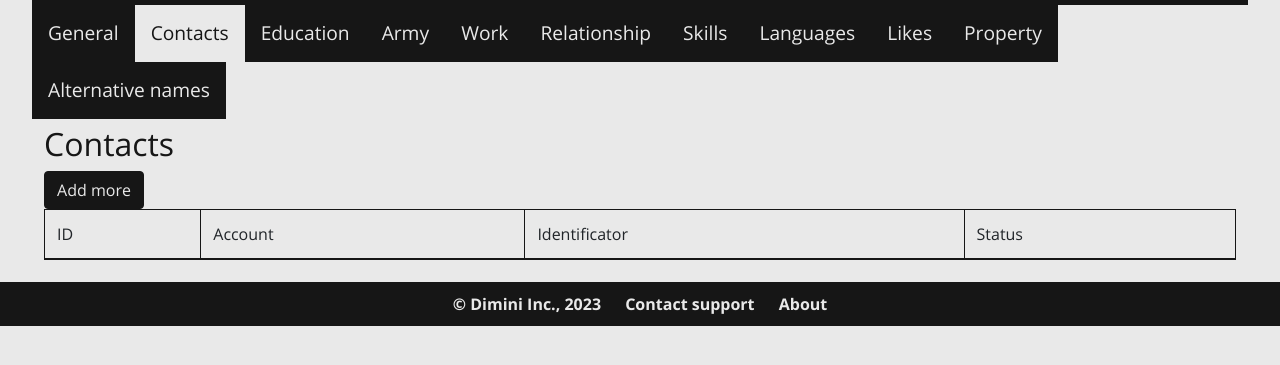
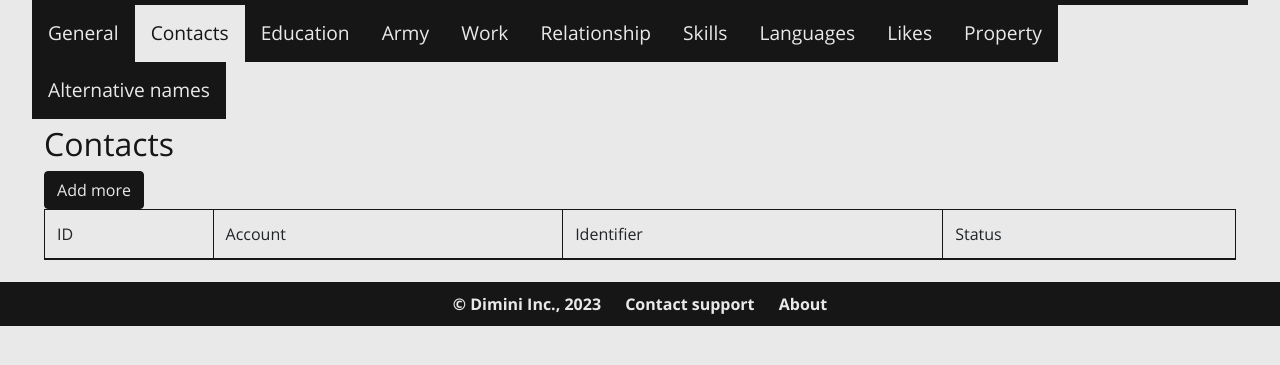
Before and after one commit to DiminiInc/PeopleDB, a PHP site: page /person/edit.php in a window 1280 px wide, after a click on "Contacts". Shown: the part 60-425 px from the top of the page. Run offline with PHP 8.4, Linux system fonts and the light colour scheme; data that the repository does not hold is empty.

Commit message:
Fix incorrect spelling of the word identifier

```diff
--- a/person/edit.php
+++ b/person/edit.php
@@ -490,7 +490,7 @@ require_once($path . "/header.php");
                     <tr>
                         <td>ID</td>
                         <td>Account</td>
-                        <td>Identificator</td>
+                        <td>Identifier</td>
                         <td>Status</td>
                     </tr>
                     </thead>
--- a/person/index.php
+++ b/person/index.php
@@ -124,7 +124,7 @@ require_once($path . "/header.php");
                 <thead>
                 <tr>
                     <td>Account</td>
-                    <td>Identificator</td>
+                    <td>Identifier</td>
                     <td>Status</td>
                 </tr>
                 </thead>
```
